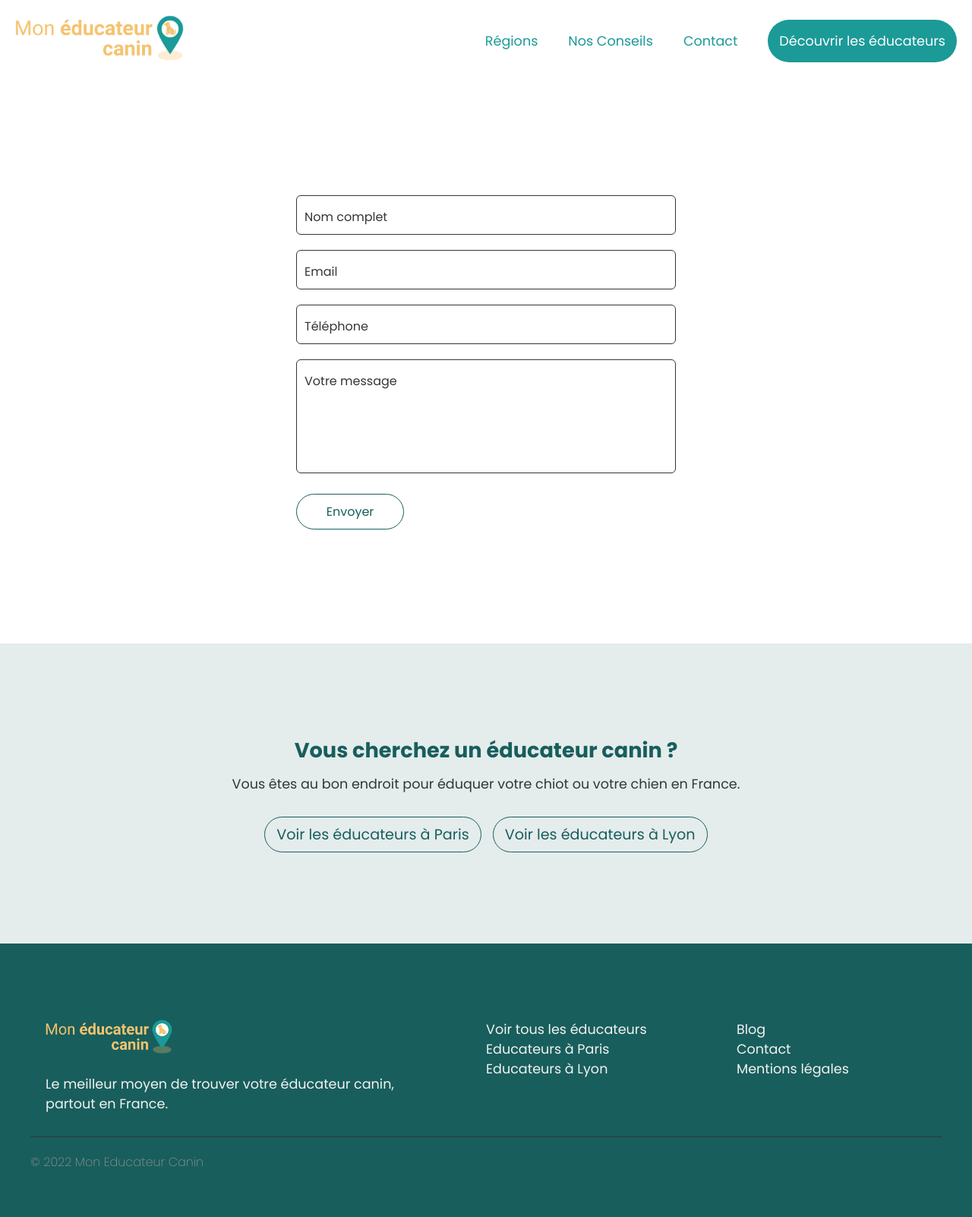
After one commit to pierregoaer/my-dog-trainer, a Flask app: page /contact in a window 1280 px wide. The commit adds this page. Shown: the whole page at 76% size. Run offline with Flask 2, Linux system fonts and the light colour scheme.

Commit message:
Adding contact form with styling, not functional yet

```diff
--- a/main.py
+++ b/main.py
@@ -99,6 +99,19 @@
     return render_template('blog_article.html', article=selected_article)
 
 
+@app.route('/contact', methods=["POST", "GET"])
+def contact():
+    if request.method == "GET":
+        return render_template('contact.html')
+    if request.method == "POST":
+        return
+
+
+@app.route('/mentions-légales')
+def legal_mentions():
+    return render_template('legal_mentions.html')
+
+
 if __name__ == "__main__":
     # app.run('0.0.0.0')
     app.run()
--- /dev/null
+++ b/static/styles/contact.css
@@ -0,0 +1,77 @@
+form {
+    max-width: 500px;
+    margin: 0 auto;
+    display: flex;
+    flex-direction: column;
+    row-gap: 20px;
+    padding: 150px var(--section-padding);
+}
+
+form .form-field {
+    position: relative;
+    /*width: 100%;*/
+    /*flex: 1 0 100%;*/
+}
+
+form .form-field input,
+form .form-field textarea{
+    border: 1px solid var(--dark-grey);
+    padding: 15px 10px 10px 10px;
+    border-radius: 6px;
+    box-sizing: border-box;
+    width: 100%;
+}
+
+form .form-field input::placeholder,
+form .form-field textarea::placeholder {
+    color: white;
+}
+
+form .form-field label {
+    position: absolute;
+    left: 10px;
+    top: 15px;
+    background-color: white;
+    color: var(--dark-grey);
+    font-size: 1rem;
+    padding: 1px;
+    transition: all .2s ease-in-out;
+}
+
+form .form-field label:hover {
+    cursor: text;
+}
+
+form .form-field input:focus + label,
+form .form-field input:valid + label,
+form .form-field input:required:invalid:not(:placeholder-shown) + label{
+    left: -5px;
+    top: -10px;
+    color: var(--dark-turquoise);
+    font-size: .8rem;
+}
+form .form-field textarea:focus + label,
+form .form-field textarea:valid + label,
+form .form-field textarea:required:invalid:not(:placeholder-shown) + label{
+    left: -5px;
+    top: -10px;
+    color: var(--light-grey);
+    font-size: .8rem;
+}
+
+.form-message textarea{
+    height: 150px;
+}
+
+form input[type="submit"] {
+    width: 140px;
+    text-align: center;
+    padding: 10px 0;
+    border-radius: 300px;
+    border: 1px solid var(--dark-turquoise);
+    color: var(--dark-turquoise);
+}
+
+form input[type="submit"]:hover {
+    cursor: pointer;
+}
--- a/static/styles/footer_style.css
+++ b/static/styles/footer_style.css
@@ -10,7 +10,7 @@
     display: flex;
     align-items: flex-start;
     row-gap: 50px;
-    column-gap: 50px;
+    column-gap: 80px;
     padding: 30px var(--section-padding);
     border-bottom: 1px solid var(--dark-grey);
     box-sizing: border-box;
@@ -51,7 +51,7 @@
     max-width: var(--sections-max-width);
     margin: 0px auto;
     padding: var(--section-padding) ;
-    text-align: right;
+    text-align: left;
 }
 
 .footer-wrapper .copyrights span,
--- a/static/styles/general_style.css
+++ b/static/styles/general_style.css
@@ -40,6 +40,7 @@
 	text-decoration: none !important;
 }
 
-input {
+input,
+textarea{
   all: unset;
 }
--- a/static/styles/header_style.css
+++ b/static/styles/header_style.css
@@ -136,7 +136,7 @@
 	transform: rotate(225deg);
 }
 
-@media (max-width: 800px) {
+@media (max-width: 950px) {
 	.logo{
 		height: 40px;
 	}
--- /dev/null
+++ b/templates/contact.html
@@ -0,0 +1,52 @@
+<!DOCTYPE html>
+<html lang="en">
+<head>
+    {% include "head.html"%}
+
+    <title>Contact - Mon Educateur Canin</title>
+    <meta name="description" content= "Le meilleur moyen de trouver un éducateur canin partout en France">
+    <meta name=”robots” content="index, follow">
+
+<!--    Facebook tags-->
+    <meta property="og:url" content="https://www.mon-educateur-canin.com/" />
+    <meta property="og:type" content="website" />
+    <meta property="og:title" content="Contact - Mon Educateur Canin" />
+    <meta property="og:description" content="Le meilleur moyen de trouver un éducateur canin partout en France" />
+    <meta property="og:image" content="https://i.imgur.com/ryQpV5J.jpg" />
+
+    <link rel="stylesheet" type="text/css" href="{{ url_for('static',filename='styles/contact.css') }}"/>
+    <link rel="stylesheet" type="text/css" href="{{ url_for('static',filename='styles/bottom_page_cta.css') }}"/>
+</head>
+<body>
+{% include "header.html"%}
+<div class="site-wrapper">
+    <main>
+        <form action="">
+            <div class="form-field">
+                <input type="text" name="name" id="name" placeholder="nom" required>
+                <label for="name">Nom complet</label>
+                <span></span>
+            </div>
+            <div class="form-field">
+                <input type="email" name="email" id="email" placeholder="email" required>
+                <label for="email">Email</label>
+                <span></span>
+            </div>
+            <div class="form-field">
+                <input type="text" name="phone" id="phone" placeholder="téléphone" required>
+                <label for="phone">Téléphone</label>
+                <span></span>
+            </div>
+            <div class="form-field form-message">
+                <textarea name="message" id="message" placeholder="message" required></textarea>
+                <label for="message">Votre message</label>
+            </div>
+            <input type="submit" value="Envoyer">
+        </form>
+    </main>
+    {% include "bottom_page_cta.html"%}
+    {% include "footer.html"%}
+</div>
+<script src="{{url_for('static', filename='js/header.js')}}"></script>
+</body>
+</html>
--- a/templates/footer.html
+++ b/templates/footer.html
@@ -1,26 +1,27 @@
-<div class="footer-wrapper">
+<footer class="footer-wrapper">
     <div class="columns-wrapper">
         <div class="column column-1">
             <a href="{{ url_for('home') }}">
                 <img class="footer-logo" src="{{ url_for('static',filename='assets/logo.png') }}" alt=""/>
             </a>
             <p>
-                Le meilleur moyen de trouver votre éducateur canin.
+                Le meilleur moyen de trouver votre éducateur canin, partout en France.
             </p>
         </div>
         <div class="column column-2">
-            <p class="label">Les éducateurs par région</p>
-            <a href="/educateurs/region/Paris">Paris</a>
-            <a href="/educateurs/region/Lyon">Lyon</a>
+<!--            <p class="label">Les éducateurs par région</p>-->
+            <a href="/educateurs">Voir tous les éducateurs</a>
+            <a href="/educateurs/region/Paris">Educateurs à Paris</a>
+            <a href="/educateurs/region/Lyon">Educateurs à Lyon</a>
         </div>
         <div class="column column-3">
-            <p class="label">Navigation</p>
-            <a href="/educateurs">Voir tous les éducateurs</a>
+<!--            <p class="label">Navigation</p>-->
             <a href="/blog">Blog</a>
+            <a href="/contact">Contact</a>
+            <a href="/mentions-légales">Mentions légales</a>
         </div>
     </div>
     <div class="copyrights">
-        <a href="">Mentions légales</a>
-        <span>| © 2022 Mon Educateur Canin</span>
+        <span>© 2022 Mon Educateur Canin</span>
     </div>
-</div>
+</footer>
--- a/templates/head.html
+++ b/templates/head.html
@@ -4,9 +4,8 @@
 <link rel="stylesheet" type="text/css" href="{{ url_for('static',filename='styles/header_style.css') }}"/>
 <link rel="stylesheet" type="text/css" href="{{ url_for('static',filename='styles/footer_style.css') }}"/>
 <link rel="stylesheet" type="text/css" href="{{ url_for('static',filename='styles/general_style.css') }}"/>
-<link rel="stylesheet" href="https://use.fontawesome.com/releases/v5.6.3/css/all.css" />
-<link rel="stylesheet" href="https://cdnjs.cloudflare.com/ajax/libs/font-awesome/4.7.0/css/font-awesome.min.css">
-<link rel="stylesheet" href="http://cdnjs.cloudflare.com/ajax/libs/font-awesome/4.7.0/css/font-awesome.min.css">
+<!--<link rel="stylesheet" href="https://use.fontawesome.com/releases/v5.6.3/css/all.css" />-->
+<!--<link rel="stylesheet" href="https://cdnjs.cloudflare.com/ajax/libs/font-awesome/4.7.0/css/font-awesome.min.css">-->
 
 
 <!-- Google tag (gtag.js) -->
--- a/templates/header.html
+++ b/templates/header.html
@@ -1,4 +1,4 @@
-<div class="header-container">
+<header class="header-container">
     <div class="header">
         <a href="{{ url_for('home') }}">
             <img class="logo" src="{{ url_for('static',filename='assets/logo.png') }}" alt=""/>
@@ -12,12 +12,13 @@
                 </div>
             </div>
             <a href="/blog">Nos Conseils</a>
+            <a href="/contact">Contact</a>
             <a href="{{url_for('educateurs_list') }}" class="nav-CTA">
-                <span>Décrouvrir les éducateurs</span>
+                <span>Découvrir les éducateurs</span>
             </a>
         </ul>
     </div>
-</div>
+</header>
 <div class="mobile-nav-icon-container">
     <div class="mobile-nav-icon menu-top"></div>
     <div class="mobile-nav-icon menu-middle"></div>
```
Also changed, not shown: static/styles/legal_mentions.css (added, +16 -0 lines), templates/legal_mentions.html (added, +30 -0 lines).
